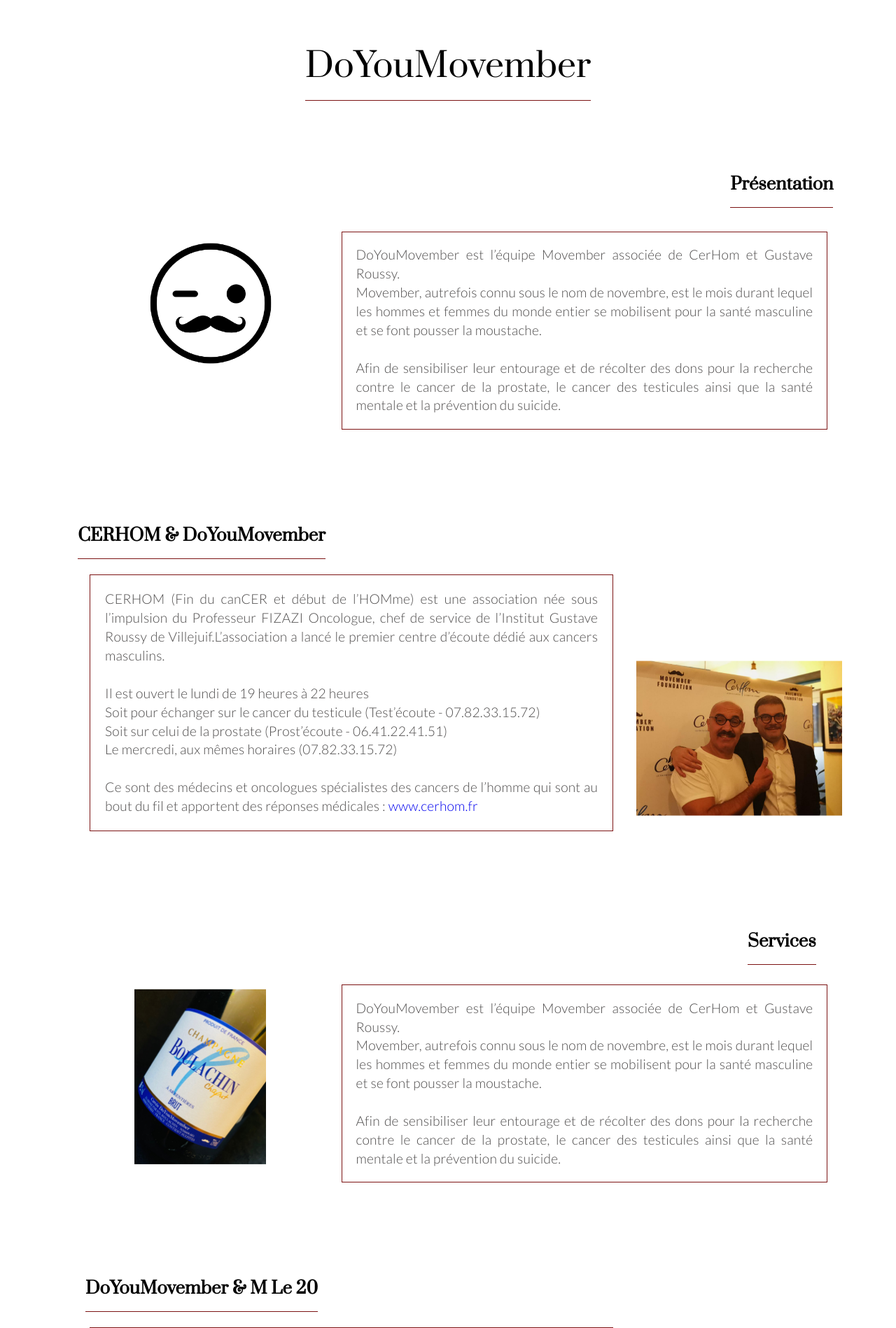
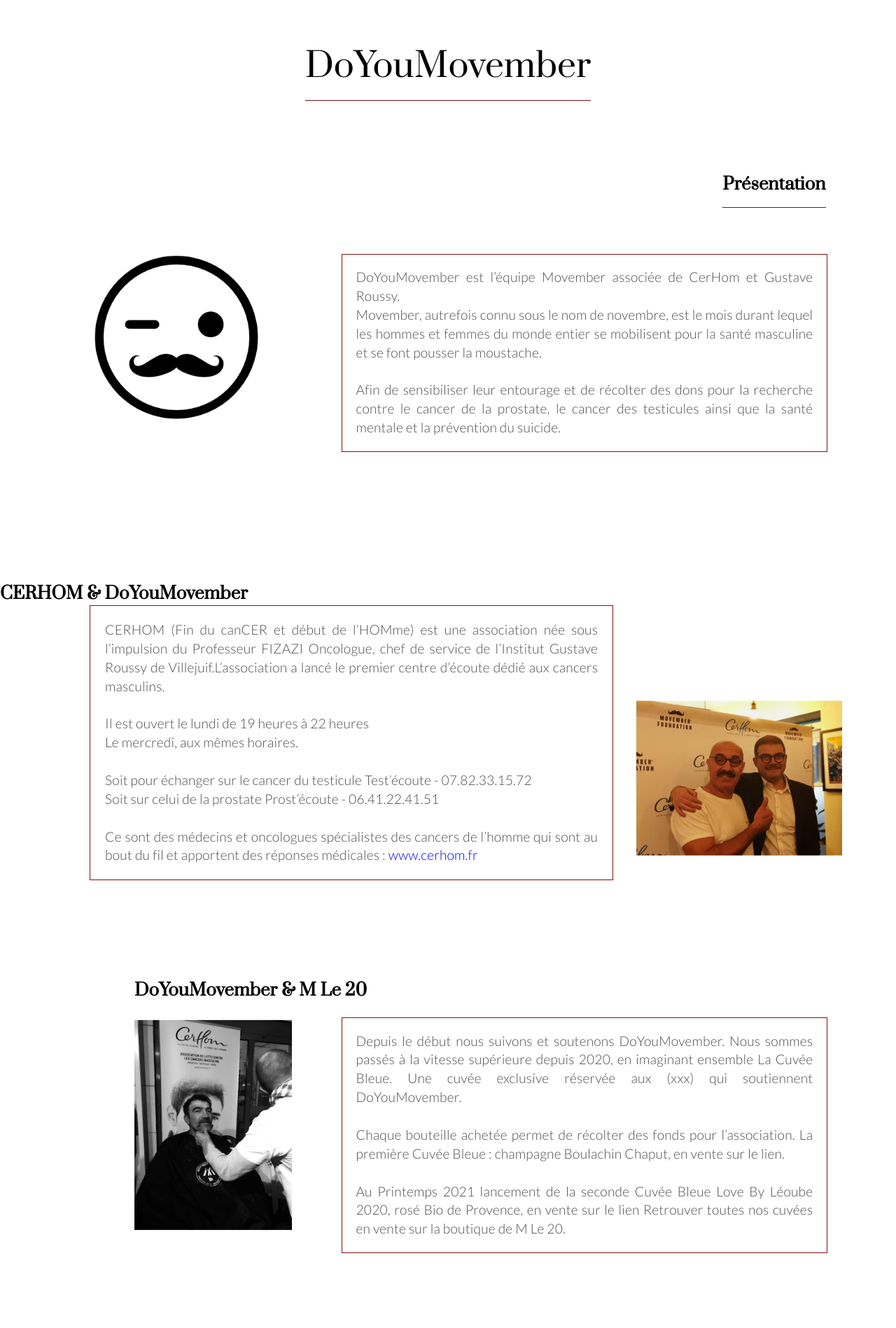
Before and after one commit to robLittiere/Mle20, a PHP site: page /public/Partenariat/movember.html in a window 1280 px wide. Shown: the part 453-2351 px from the top of the page at 70% size. Run offline with PHP 8.4, Linux system fonts and the light colour scheme; some libraries are stand-ins or nearby versions; some web fonts are replaced.

Commit message:
add modif doyoumovember

```diff
--- a/public/Partenariat/movember.html
+++ b/public/Partenariat/movember.html
@@ -10,6 +10,7 @@
     <link rel="stylesheet" href="../styles/navbar.css">
     <link rel="stylesheet" href="../styles/slider.css">
     <link rel="stylesheet" href="../styles/movember.css">
+    <link rel="stylesheet" href="../styles/animationpicture.css">
 
     <link rel="preconnect" href="https://fonts.gstatic.com">
     <link href="https://fonts.googleapis.com/css2?family=Lato:wght@300;400;700&display=swap" rel="stylesheet">
@@ -160,14 +161,14 @@
 
         <div class="content_logoMov">
 
-            <div class="movember__container_right">
-                <div class="movember__baseline_right">
+            <div class="movember__container_logoMov">
+                <div class="movember__baseline_logoMov">
                     <h2>Présentation</h2>
                 </div>
             </div>
 
             <div class="logoMovember">
-                <img src="../assets/LogoMovember.png" alt="logoMovember" height="20%" width="20%">
+                <img src="../assets/LogoMovember.png" alt="logoMovember" height="25%" width="25%">
             </div>
 
             <div class="descript_logoMov">
@@ -184,21 +185,20 @@
 
         <div class="content_SB">
 
-            <div class="movember__container_left">
-                <div class="movember__baseline_left">
+            <div class="movember__container_title">
+                <div class="movember__baseline_title">
                     <h2>CERHOM & DoYouMovember</h2>
                 </div>
             </div>
-
             <div class="steph_bruno">
                 <div class="descript_contact">
                     <p>
                         CERHOM (Fin du canCER et début de l’HOMme) est une association née sous l’impulsion du Professeur FIZAZI Oncologue,
                         chef de service de l’Institut Gustave Roussy de Villejuif.L’association a lancé le premier centre d’écoute dédié
                         aux cancers masculins.<br><br>
-                        Il est ouvert le lundi de 19 heures à 22 heures<br>Soit pour échanger sur le cancer du testicule
-                        (Test’écoute - 07.82.33.15.72)<br>Soit sur celui de la prostate (Prost’écoute - 06.41.22.41.51)<br>Le mercredi, aux mêmes
-                        horaires (07.82.33.15.72)<br><br> Ce sont des médecins et oncologues spécialistes des cancers de l’homme qui sont au bout du
+                        Il est ouvert le lundi de 19 heures à 22 heures<br>Le mercredi, aux mêmes
+                        horaires.<br><br>Soit pour échanger sur le cancer du testicule
+                        Test’écoute - 07.82.33.15.72<br>Soit sur celui de la prostate Prost’écoute - 06.41.22.41.51<br><br> Ce sont des médecins et oncologues spécialistes des cancers de l’homme qui sont au bout du
                         fil et apportent des réponses médicales : <a href="http://cerhom.fr/">www.cerhom.fr</a>
                     </p>
                 </div>
@@ -214,55 +214,14 @@
                 </figure>
             </div>
         </div>
-        <div class="content_bottle">
-            <div class="movember__container_right">
-                <div class="movember__baseline_right">
-                    <h2>Services</h2>
-                </div>
-            </div>
-            <figure class="snip_bottle">
-                <figcaption>
-                    <h4>Bouteille DoYouMovember</h4>
-                    <p>
-                        Lorem ipsum dolor sit amet consectetur adipisicing elit.
-                    </p>
-                </figcaption>
-                <img src="../assets/IMG_Boulachin DYMovember.jpg" alt="Bouteille DoYouMovember">
-            </figure>
-
-            <div class="descript_service">
-                <p>
-                    DoYouMovember est l’équipe Movember associée de CerHom et Gustave Roussy.<br>
-                    Movember, autrefois connu sous le nom de novembre, est le mois durant lequel les
-                    hommes et femmes du monde entier se mobilisent pour la santé masculine et se font
-                    pousser la moustache.<br><br>Afin de sensibiliser leur entourage et de récolter des dons
-                    pour la recherche contre le cancer de la prostate, le cancer des testicules ainsi
-                    que la santé mentale et la prévention du suicide.
-                </p>
-            </div>
-        </div>
         <div class="content_VM">
 
-            <div class="movember__container_left">
-                <div class="movember__baseline_left">
+            <div class="movember__container_title">
+                <div class="movember__baseline_title">
                     <h2>DoYouMovember & M Le 20</h2>
                 </div>
             </div>
-
             <div class="Vincent_moustache">
-                <div class="descript_VM">
-                    <p>
-                        Depuis le début nous suivons et soutenons DoYouMovember. Nous sommes passés à la vitesse
-                        supérieure depuis 2020, en imaginant ensemble La Cuvée Bleue. Une cuvée exclusive réservée
-                        aux (xxx) qui soutiennent DoYouMovember.
-                        Chaque bouteille achetée permet de récolter des fonds pour l’association.
-                        La première Cuvée Bleue : champagne Boulachin Chaput, en vente sur le lien ��
-                        Au Printemps 2021 lancement de la seconde Cuvée Bleue
-                        Love By Léoube 2020, rosé Bio de Provence, en vente sur le lien ��
-                        Retrouver toutes nos cuvées en vente sur la boutique de M Le 20
-                    </p>
-                </div>
-
                 <figure class="snip_VM">
                     <figcaption>
                         <h4>Vincent Moustache</h4>
@@ -271,6 +230,51 @@
                         </p>
                     </figcaption>
                     <img src="../assets/Vincent_Moustache.jpg" alt="Vincent Moustache">
+                </figure>
+
+                <div class="descript_VM">
+                    <p>
+                        Depuis le début nous suivons et soutenons DoYouMovember. Nous sommes passés à la vitesse
+                        supérieure depuis 2020, en imaginant ensemble La Cuvée Bleue. Une cuvée exclusive réservée
+                        aux (xxx) qui soutiennent DoYouMovember.<br><br>
+                        Chaque bouteille achetée permet de récolter des fonds pour l’association.
+                        La première Cuvée Bleue : champagne Boulachin Chaput, en vente sur le lien.<br><br>
+                        Au Printemps 2021 lancement de la seconde Cuvée Bleue
+                        Love By Léoube 2020, rosé Bio de Provence, en vente sur le lien
+                        Retrouver toutes nos cuvées en vente sur la boutique de M Le 20.
+                    </p>
+                </div>
+            </div>
+        </div>
+        <div class="content_bottle">
+
+            <div class="movember__container_title">
+                <div class="movember__baseline_title">
+                    <h2>Produit</h2>
+                </div>
+            </div>
+
+            <div class="bottle">
+                <div class="descript_service">
+                    <p>
+                        La Cuvée Bleue a été produite avec les Champagnes Boulachin-Chaput pour récolter des fonds et lutter contre les Cancers Masculins.
+                        Faire plaisir à vos convives tout en aidant la recherche contre le cancer, c’est possible !<br><br> En effet,
+                        les profits réalisés sur ces ventes sont reversés à la lutte contre les cancers masculins au profit de CerHom (association française)  & Movember (ONG internationale).<br><br>
+                        Le prix de la bouteille est de 22 € + frais de port et vendue par carton de 6 partout en france => 140€ le carton de 6
+                        Le Franco de port au-delà de 120 bouteilles livrées en un même lieu.<br><br>
+
+                        Pour commander : <a href="http://bit.ly/champagneCuveeBleue">http://bit.ly/champagneCuveeBleue</a>
+                    </p>
+                </div>
+
+                <figure class="snip_bottle">
+                    <figcaption>
+                        <h4>Bouteille DoYouMovember</h4>
+                        <p>
+                            Lorem ipsum dolor sit amet consectetur adipisicing elit.
+                        </p>
+                    </figcaption>
+                    <img src="../assets/IMG_Boulachin DYMovember.jpg" alt="Bouteille DoYouMovember">
                 </figure>
             </div>
         </div>
--- /dev/null
+++ b/public/styles/animationpicture.css
@@ -0,0 +1,191 @@
+/* animation for picture of Steph&Bruno */
+.snip_SB {
+    font-family: 'Lato';
+    position: relative;
+    min-width: 20%;
+    max-width: 23%;
+    min-height: 220px;
+    width: 100%;
+    color: #000000;
+    float: right;
+    margin-right: 6%;
+    margin-top: -23%;
+  }
+  .snip_SB * {
+    -webkit-box-sizing: border-box;
+    box-sizing: border-box;
+    -webkit-transition: all 0.35s ease;
+    transition: all 0.35s ease;
+  }
+  .snip_SB img {
+    position: absolute;
+    right: 0%;
+    top: 50%;
+    opacity: 1;
+    width: 100%;
+    -webkit-transform: translate(0%, -50%);
+    transform: translate(0%, -50%);
+  }
+  .snip_SB figcaption {
+    position: absolute;
+    width: 70%;
+    left: 0;
+    -webkit-transform: translateY(-50%);
+    transform: translateY(-50%);
+    margin-top: 33%;
+  }
+  .snip_SB h4,
+  .snip_SB p {
+    margin: 0%;
+    width: 100%;
+    -webkit-transform: translateX(15%);
+    transform: translateX(15%);
+    opacity: 0;
+  }
+  .snip_SB h4 {
+    font-family: 'Prata';
+  }
+  .snip_SB:hover img,
+  .snip_SB.hover img {
+    width: 60%;
+    right: -10%;
+  }
+  .snip_SB:hover figcaption h4,
+  .snip_SB.hover figcaption h4,
+  .snip_SB:hover figcaption p,
+  .snip_SB.hover figcaption p {
+    -webkit-transform: translateX(0%);
+    transform: translateX(0%);
+    max-width: 70%;
+    margin-top: 5%;
+    margin-right: 4%;
+    opacity: 1;
+  }
+  /*animation for picture of Vincent moustache*/
+  .snip_VM {
+    font-family: 'Lato';
+    position: relative;
+    min-width: 20%;
+    max-width: 23%;
+    min-height: 220px;
+    width: 100%;
+    color: #000000;
+    float: left;
+    margin-left: 0%;
+    margin-top: 4%;
+  }
+  .snip_VM * {
+    -webkit-box-sizing: border-box;
+    box-sizing: border-box;
+    -webkit-transition: all 0.35s ease;
+    transition: all 0.35s ease;
+  }
+  .snip_VM img {
+    position: absolute;
+    left: 0%;
+    top: 50%;
+    opacity: 1;
+    width: 90%;
+    -webkit-transform: translate(0%, -50%);
+    transform: translate(0%, -50%);
+  }
+  .snip_VM figcaption {
+    position: absolute;
+    width: 70%;
+    left: 0;
+    -webkit-transform: translateY(-50%);
+    transform: translateY(-50%);
+    margin-top: 35%;
+    margin-left: 40%;
+  }
+  .snip_VM h4,
+  .snip_VM p {
+    margin: 0%;
+    width: 90%;
+    -webkit-transform: translateX(15%);
+    transform: translateX(15%);
+    opacity: 0;
+  }
+  .snip_VM h4 {
+    font-family: 'Prata';
+  }
+  .snip_VM:hover img,
+  .snip_VM.hover img {
+    width: 60%;
+    left: -20%;
+  }
+  .snip_VM:hover figcaption h4,
+  .snip_VM.hover figcaption h4,
+  .snip_VM:hover figcaption p,
+  .snip_VM.hover figcaption p {
+    -webkit-transform: translateX(0%);
+    transform: translateX(0%);
+    max-width: 70%;
+    margin-top: 5%;
+    margin-left: 10%;
+    opacity: 1;
+  }
+  /* animation for picture of bottle */
+  .snip_bottle {
+    font-family: 'Lato';
+    position: relative;
+    min-width: 20%;
+    max-width: 23%;
+    min-height: 220px;
+    width: 100%;
+    color: #000000;
+    float: right;
+    margin-right: 8%;
+    margin-top: -22%;
+  }
+  .snip_bottle * {
+    -webkit-box-sizing: border-box;
+    box-sizing: border-box;
+    -webkit-transition: all 0.35s ease;
+    transition: all 0.35s ease;
+  }
+  .snip_bottle img {
+    position: absolute;
+    right: 0%;
+    top: 50%;
+    opacity: 1;
+    width: 60%;
+    -webkit-transform: translate(0%, -50%);
+    transform: translate(0%, -50%);
+  }
+  .snip_bottle figcaption {
+    position: absolute;
+    width: 70%;
+    left: 0;
+    -webkit-transform: translateY(-50%);
+    transform: translateY(-50%);
+    margin-top: 33%;
+  }
+  .snip_bottle h4,
+  .snip_bottle p {
+    margin: 0%;
+    margin-left: 15%;
+    width: 100%;
+    -webkit-transform: translateX(15%);
+    transform: translateX(15%);
+    opacity: 0;
+  }
+  .snip_bottle h4 {
+    font-family: 'Prata';
+  }
+  .snip_bottle:hover img,
+  .snip_bottle.hover img {
+    width: 40%;
+    right: -2%;
+  }
+  .snip_bottle:hover figcaption h4,
+  .snip_bottle.hover figcaption h4,
+  .snip_bottle:hover figcaption p,
+  .snip_bottle.hover figcaption p {
+    -webkit-transform: translateX(0%);
+    transform: translateX(0%);
+    max-width: 70%;
+    margin-top: 5%;
+    margin-right: 4%;
+    opacity: 1;
+  }
--- a/public/styles/movember.css
+++ b/public/styles/movember.css
@@ -33,50 +33,32 @@ background-color: white;
   color: black;
   font-weight: 400;
 }
-/*div title left*/
-.movember__container_left{
+/*div title*/
+.movember__container_logoMov{
   display: flex;
   align-items: center;
   flex-direction: column;
-  margin-right: 55%;
+  margin-left: 68%;
+}
+.movember__baseline_logoMov{
+  padding-bottom: 1em;
+  border-bottom: 1px solid rgb(124, 19, 19);
+  margin-bottom: 11%;
 }
 
-.movember__baseline_left{
-  padding-bottom: 1em;
-  border-bottom: 1px solid rgb(124, 19, 19);
-  margin-bottom: 15%;
-}
-
-.movember__baseline_left h2{
-  font-weight: 25%;
-  color: black;
-}
-/*div title right*/
-.movember__container_right{
-  display: flex;
-  align-items: center;
-  flex-direction: column;
-  margin-left: 70%;
-}
-
-.movember__baseline_right{
-  padding-bottom: 1em;
-  border-bottom: 1px solid rgb(124, 19, 19);
-  margin-bottom: 2%;
-}
-
-.movember__baseline_right h2{
+.movember__baseline_logoMov h2{
   font-weight: 25%;
   color: black;
 }
 /* Presentation div with logo and description*/
 .content_logoMov{
   margin-left: 15%;
-  margin-bottom: 8%;
+  margin-bottom: 12%;
 }
 .logoMovember{
-  margin-bottom: -20%;
-  margin-top: 2%;
+  margin-bottom: -25%;
+  margin-left: -8%;
+
 }
 .descript_logoMov{
   margin-left: 20%;
@@ -106,7 +88,7 @@ background-color: white;
 }
 .descript_contact{
   margin-left: 10%;
-  margin-top: -5%;
+  margin-top: 0%;
   margin-bottom: 3%;
   font-family: 'Lato';
   font-size: medium;
@@ -126,12 +108,12 @@ background-color: white;
   color: rgb(78, 76, 76);
   padding: 3%;
 }
-/* service of partner div with bottle img */
-.content_bottle{
+/* presentation of partner with mle20 div with VM image*/
+.content_VM{
   margin-left: 15%;
   margin-bottom: 8%;
 }
-.descript_service{
+.descript_VM{
   margin-left: 20%;
   margin-top: 2%;
   margin-bottom: 3%;
@@ -139,7 +121,7 @@ background-color: white;
   font-size: medium;
   max-width: 60%;
 }
-.descript_service p{
+.descript_VM p{
   padding: 1%;
   text-align: justify;
   border: 1px solid rgb(124, 19, 19);
@@ -154,19 +136,19 @@ background-color: white;
   line-height: 1.4em;
   padding: 3%;
 }
-/* presentation of partner with mle20 div with VM image*/
-.content_VM{
+/* service of partner div with bottle img */
+.content_bottle{
   margin-bottom: 8%;
 }
-.descript_VM{
+.descript_service{
   margin-left: 10%;
-  margin-top: -5%;
+  margin-top: 0%;
   margin-bottom: 3%;
   font-family: 'Lato';
   font-size: medium;
   max-width: 55%;
 }
-.descript_VM p{
+.descript_service p{
   padding: 1%;
   text-align: justify;
   border: 1px solid rgb(124, 19, 19);
@@ -180,194 +162,3 @@ background-color: white;
   color: rgb(78, 76, 76);
   padding: 3%;
 }
-/* animation for picture of Steph&Bruno */
-.snip_SB {
-  font-family: 'Lato';
-  position: relative;
-  min-width: 20%;
-  max-width: 23%;
-  min-height: 220px;
-  width: 100%;
-  color: #000000;
-  float: right;
-  margin-right: 6%;
-  margin-top: -22%;
-}
-.snip_SB * {
-  -webkit-box-sizing: border-box;
-  box-sizing: border-box;
-  -webkit-transition: all 0.35s ease;
-  transition: all 0.35s ease;
-}
-.snip_SB img {
-  position: absolute;
-  right: 0%;
-  top: 50%;
-  opacity: 1;
-  width: 100%;
-  -webkit-transform: translate(0%, -50%);
-  transform: translate(0%, -50%);
-}
-.snip_SB figcaption {
-  position: absolute;
-  width: 70%;
-  left: 0;
-  -webkit-transform: translateY(-50%);
-  transform: translateY(-50%);
-  margin-top: 33%;
-}
-.snip_SB h4,
-.snip_SB p {
-  margin: 0%;
-  width: 100%;
-  -webkit-transform: translateX(15%);
-  transform: translateX(15%);
-  opacity: 0;
-}
-.snip_SB h4 {
-  font-family: 'Prata';
-}
-.snip_SB:hover img,
-.snip_SB.hover img {
-  width: 60%;
-  right: -10%;
-}
-.snip_SB:hover figcaption h4,
-.snip_SB.hover figcaption h4,
-.snip_SB:hover figcaption p,
-.snip_SB.hover figcaption p {
-  -webkit-transform: translateX(0%);
-  transform: translateX(0%);
-  max-width: 70%;
-  margin-top: 5%;
-  margin-right: 4%;
-  opacity: 1;
-}
-/* animation for picture of bottle */
-.snip_bottle {
-  font-family: 'Lato';
-  position: relative;
-  min-width: 20%;
-  max-width: 23%;
-  min-height: 220px;
-  width: 100%;
-  color: #000000;
-  float: left;
-  margin-left: 0%;
-  margin-top: 4%;
-}
-.snip_bottle * {
-  -webkit-box-sizing: border-box;
-  box-sizing: border-box;
-  -webkit-transition: all 0.35s ease;
-  transition: all 0.35s ease;
-}
-.snip_bottle img {
-  position: absolute;
-  left: 0%;
-  top: 50%;
-  opacity: 1;
-  width: 75%;
-  -webkit-transform: translate(0%, -50%);
-  transform: translate(0%, -50%);
-}
-.snip_bottle figcaption {
-  position: absolute;
-  width: 70%;
-  left: 0;
-  -webkit-transform: translateY(-50%);
-  transform: translateY(-50%);
-  margin-top: 35%;
-  margin-left: 40%;
-}
-.snip_bottle h4,
-.snip_bottle p {
-  margin: 0%;
-  width: 90%;
-  -webkit-transform: translateX(15%);
-  transform: translateX(15%);
-  opacity: 0;
-}
-.snip_bottle h4 {
-  font-family: 'Prata';
-}
-.snip_bottle:hover img,
-.snip_bottle.hover img {
-  width: 60%;
-  left: -20%;
-}
-.snip_bottle:hover figcaption h4,
-.snip_bottle.hover figcaption h4,
-.snip_bottle:hover figcaption p,
-.snip_bottle.hover figcaption p {
-  -webkit-transform: translateX(0%);
-  transform: translateX(0%);
-  max-width: 70%;
-  margin-top: 5%;
-  margin-left: 10%;
-  opacity: 1;
-}
-/*animation for picture of Vincent moustache*/
-.snip_VM {
-  font-family: 'Lato';
-  position: relative;
-  min-width: 20%;
-  max-width: 23%;
-  min-height: 220px;
-  width: 100%;
-  color: #000000;
-  float: right;
-  margin-right: 8%;
-  margin-top: -18%;
-}
-.snip_VM * {
-  -webkit-box-sizing: border-box;
-  box-sizing: border-box;
-  -webkit-transition: all 0.35s ease;
-  transition: all 0.35s ease;
-}
-.snip_VM img {
-  position: absolute;
-  right: 0%;
-  top: 50%;
-  opacity: 1;
-  width: 60%;
-  -webkit-transform: translate(0%, -50%);
-  transform: translate(0%, -50%);
-}
-.snip_VM figcaption {
-  position: absolute;
-  width: 70%;
-  left: 0;
-  -webkit-transform: translateY(-50%);
-  transform: translateY(-50%);
-  margin-top: 33%;
-}
-.snip_VM h4,
-.snip_VM p {
-  margin: 0%;
-  margin-left: 15%;
-  width: 100%;
-  -webkit-transform: translateX(15%);
-  transform: translateX(15%);
-  opacity: 0;
-}
-.snip_VM h4 {
-  font-family: 'Prata';
-}
-.snip_VM:hover img,
-.snip_VM.hover img {
-  width: 40%;
-  right: -2%;
-}
-.snip_VM:hover figcaption h4,
-.snip_VM.hover figcaption h4,
-.snip_VM:hover figcaption p,
-.snip_VM.hover figcaption p {
-  -webkit-transform: translateX(0%);
-  transform: translateX(0%);
-  max-width: 70%;
-  margin-top: 5%;
-  margin-right: 4%;
-  opacity: 1;
-}
```
Also changed, not shown: public/Partenariat/Partenariat.html (+0 -10 lines).
